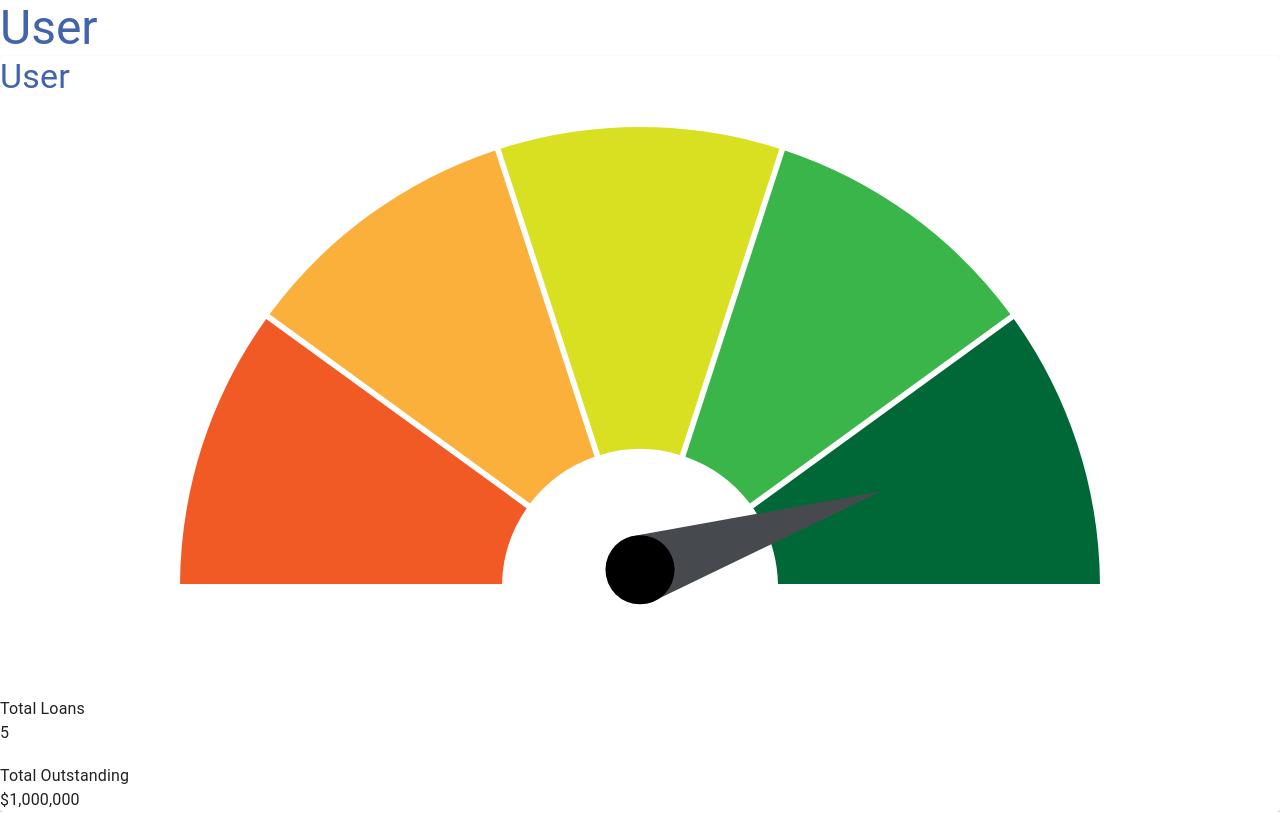
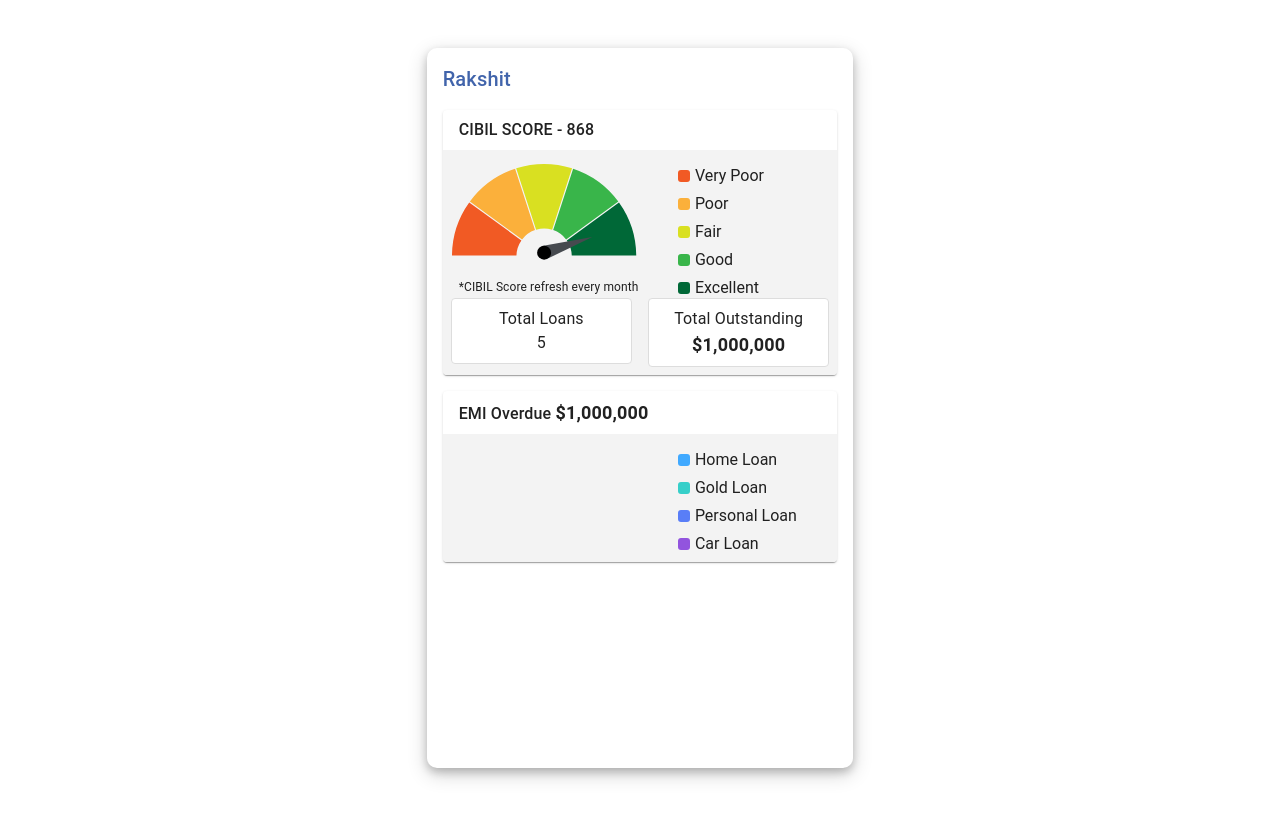
Before and after one commit to mohit27kokanda/Borrower-education, a React (Create React App) app: page /home in a window 1280 px wide. Built offline with nearby package versions, Linux system fonts and the light colour scheme.

Commit message:
home page graph

```diff
--- a/src/App.js
+++ b/src/App.js
@@ -1,22 +1,26 @@
-import './App.css';
+import "./App.css";
 
-import React, { Component } from 'react';
-import { BrowserRouter as Router, Routes, Route, Link } from 'react-router-dom';
-import LoginApp from './LoginApp';
-import AppContainer from './AppContainer';
-import Home from './Home'
+import React, { Component } from "react";
+import { BrowserRouter as Router, Routes, Route, Link } from "react-router-dom";
+import LoginApp from "./LoginApp";
+import AppContainer from "./AppContainer";
+import Home from "./Home";
+import { Grid } from "@mui/material";
 
 function App() {
   return (
     <div className="App">
-      <Router>
-        <Routes>
-          <Route exact path='/' element={< AppContainer />}></Route>
-          <Route exact path='/login' element={< LoginApp />}></Route>
-          <Route exact path='/home' element={< Home />}></Route>
-        </Routes>
-      </Router>
-
+      <Grid container>
+        <Grid item xs={12} sm={4} className="app-layout">
+          <Router>
+            <Routes>
+              <Route exact path="/" element={<AppContainer />}></Route>
+              <Route exact path="/login" element={<LoginApp />}></Route>
+              <Route exact path="/home" element={<Home />}></Route>
+            </Routes>
+          </Router>
+        </Grid>
+      </Grid>
     </div>
   );
 }
--- a/src/AppContainer.js
+++ b/src/AppContainer.js
@@ -34,7 +34,7 @@
 const AppContainer = () => {
   return (
     <Grid container>
-      <Grid item xs={12} sm={4} className="app-layout">
+      <Grid item xs={12}>
         <LoginApp />
       </Grid>
     </Grid>
--- a/src/Home.js
+++ b/src/Home.js
@@ -1,31 +1,271 @@
-import react from 'react'
-import DensityMediumIcon from '@mui/icons-material/DensityMedium';
-import { Typography, Card, Box } from '@mui/material'
-import GaugeChart from 'react-gauge-chart'
+import react from "react";
+import DensityMediumIcon from "@mui/icons-material/DensityMedium";
+import {
+  Drawer,
+  Divider,
+  Typography,
+  Box,
+  Select,
+  InputLabel,
+  InputGroup,
+  MenuItem,
+  OutlinedInput,
+  FormControl,
+  styled,
+  InputBase,
+  Autocomplete,
+  TextField,
+  Collapse,
+  Checkbox,
+  FormGroup,
+  FormControlLabel,
+  Switch,
+  Stack,
+  Grid,
+  Paper,
+  IconButton,
+  Snackbar,
+  Modal,
+  FormHelperText,
+  Tooltip,
+  InputAdornment,
+  Button,
+  Card,
+} from "@mui/material";
+import GaugeChart from "react-gauge-chart";
+
 const Home = () => {
+  const LoanCard = () => (
+    <Grid
+      container
+      sx={{ background: "#FAFAFA", border: "1px solid #DDDDDD", borderRadius: "4px" }}
+    >
+      <Stack direction={"column"}>
+        <Box>
+          <Typography>Rakshit Walia</Typography>
+        </Box>
+        <Box>
+          <Typography>Amount Due: ₹1,50,0000</Typography>
+        </Box>
+        <Box></Box>
+        <Box></Box>v<Box></Box>
+      </Stack>
+    </Grid>
+  );
   return (
-    <div>
-      <Typography variant='h3' color='#4164AB'>User</Typography>
-      <Card>
-        <div>
-          <Typography variant='h4' color='#4164AB'>User</Typography>
-        </div>
-        <div>
-          <GaugeChart id="gauge-chart6" percent={0.9} nrOfLevels={5} needleBaseColor="#000" cornerRadius={0} arcPadding={0.012} arcWidth={0.7} hideText={true} colors={['#F15A24', '#FBB03B', '#D9E021', '#39B54A', '#006837']} />
-        </div>
-        <div>
-          <Box component="span" sx={{ border: '1px', p:2 }}>
-            <Typography>Total Loans</Typography>
-            <Typography>5</Typography>
-          </Box>
-          <Box component="span" sx={{ border: '1px' }}>
-            <Typography>Total Outstanding</Typography>
-            <Typography>$1,000,000</Typography>
-          </Box>
-        </div>
+    <Grid continer sx={{ mt: { sm: 2, xs: -2 }, mx: 2 }}>
+      <Grid item xs={12}>
+        <Typography sx={{ fontWeight: 500, fontSize: "20px" }} color="#4164AB">
+          Rakshit
+        </Typography>
+      </Grid>
+
+      <Card sx={{ mt: 2 }}>
+        <Grid container sx={{ backgroundColor: "#F3F3F3", pb: 1 }}>
+          <Grid item xs={12} sx={{ px: 2, py: 1, backgroundColor: "#fff" }}>
+            <Typography sx={{ fontWeight: 500, fontSize: "16px" }} color="#00000">
+              CIBIL SCORE - 868
+            </Typography>
+          </Grid>
+          <Grid xs={7} sx={{ mt: 1 }}>
+            <GaugeChart
+              style={{ marginLeft: "-28px" }}
+              id="gauge-chart6"
+              percent={0.9}
+              nrOfLevels={5}
+              needleBaseColor="#000"
+              cornerRadius={0}
+              arcPadding={0.012}
+              arcWidth={0.7}
+              hideText={true}
+              colors={["#F15A24", "#FBB03B", "#D9E021", "#39B54A", "#006837"]}
+            />
+            <Typography sx={{ fontWeight: 400, fontSize: "12px", ml: 2 }}>
+              *CIBIL Score refresh every month
+            </Typography>
+          </Grid>
+          <Grid item xs={5} sx={{ mt: 1 }}>
+            <Box sx={{ display: "flex", mt: { sm: 1, xs: 0.1 } }}>
+              {" "}
+              <div
+                style={{
+                  width: "12px",
+                  height: "12px",
+                  borderRadius: "3px",
+                  backgroundColor: "#F15A24",
+                  margin: "4px 5px",
+                }}
+              ></div>
+              <span>Very Poor</span>
+            </Box>
+            <Box sx={{ display: "flex", mt: { sm: 1, xs: 0.1 } }}>
+              {" "}
+              <div
+                style={{
+                  width: "12px",
+                  height: "12px",
+                  borderRadius: "3px",
+                  backgroundColor: "#FBB03B",
+                  margin: "4px 5px",
+                }}
+              ></div>
+              <span>Poor</span>
+            </Box>
+            <Box sx={{ display: "flex", mt: { sm: 1, xs: 0.1 } }}>
+              {" "}
+              <div
+                style={{
+                  width: "12px",
+                  height: "12px",
+                  borderRadius: "3px",
+                  backgroundColor: "#D9E021",
+                  margin: "4px 5px",
+                }}
+              ></div>
+              <span>Fair</span>
+            </Box>
+            <Box sx={{ display: "flex", mt: { sm: 1, xs: 0.1 } }}>
+              {" "}
+              <div
+                style={{
+                  width: "12px",
+                  height: "12px",
+                  borderRadius: "3px",
+                  backgroundColor: "#39B54A",
+                  margin: "4px 5px",
+                }}
+              ></div>
+              <span>Good</span>
+            </Box>
+            <Box sx={{ display: "flex", mt: { sm: 1, xs: 0.1 } }}>
+              {" "}
+              <div
+                style={{
+                  width: "12px",
+                  height: "12px",
+                  borderRadius: "3px",
+                  backgroundColor: "#006837",
+                  margin: "4px 5px",
+                }}
+              ></div>
+              <span>Excellent</span>
+            </Box>
+          </Grid>
+          <Grid item xs={6}>
+            <Box
+              sx={{
+                background: "#FFF",
+                border: "1px solid #DDDDDD",
+                borderRadius: "4px",
+                mx: 1,
+                p: 1,
+                textAlign: "center",
+              }}
+            >
+              <Typography sx={{ textAlign: "center" }}>Total Loans</Typography>
+              <Typography>5</Typography>
+            </Box>
+          </Grid>
+          <Grid item xs={6}>
+            <Box
+              sx={{
+                background: "#FFF",
+                border: "1px solid #DDDDDD",
+                borderRadius: "4px",
+                mx: 1,
+                py: 1,
+                textAlign: "center",
+              }}
+            >
+              <Typography>Total Outstanding</Typography>
+              <Typography
+                sx={{
+                  fontWeight: 600,
+                  fontSize: "18px",
+                  color: "#212121",
+                }}
+              >
+                $1,000,000
+              </Typography>
+            </Box>
+          </Grid>
+        </Grid>
       </Card>
-    </div>
-  )
-}
+      <Card sx={{ mt: 2 }}>
+        <Grid container sx={{ backgroundColor: "#F3F3F3", pb: 1 }}>
+          <Grid item xs={12} sx={{ px: 2, py: 1, backgroundColor: "#fff" }}>
+            <Typography sx={{ fontWeight: 500, fontSize: "16px" }} color="#00000">
+              EMI Overdue{" "}
+              <span
+                style={{
+                  fontWeight: 600,
+                  fontSize: "18px",
+                  color: "#212121",
+                }}
+              >
+                $1,000,000
+              </span>
+            </Typography>
+          </Grid>
+          <Grid xs={7} sx={{ mt: 1 }}></Grid>
+          <Grid item xs={5} sx={{ mt: 1 }}>
+            <Box sx={{ display: "flex", mt: { sm: 1, xs: 0.5 } }}>
+              {" "}
+              <div
+                style={{
+                  width: "12px",
+                  height: "12px",
+                  borderRadius: "3px",
+                  backgroundColor: "#40A9FF",
+                  margin: "4px 5px",
+                }}
+              ></div>
+              <span>Home Loan</span>
+            </Box>
+            <Box sx={{ display: "flex", mt: { sm: 1, xs: 0.5 } }}>
+              {" "}
+              <div
+                style={{
+                  width: "12px",
+                  height: "12px",
+                  borderRadius: "3px",
+                  backgroundColor: "#36CFC9",
+                  margin: "4px 5px",
+                }}
+              ></div>
+              <span>Gold Loan</span>
+            </Box>
+            <Box sx={{ display: "flex", mt: { sm: 1, xs: 0.5 } }}>
+              {" "}
+              <div
+                style={{
+                  width: "12px",
+                  height: "12px",
+                  borderRadius: "3px",
+                  backgroundColor: "#597EF7",
+                  margin: "4px 5px",
+                }}
+              ></div>
+              <span>Personal Loan</span>
+            </Box>
+            <Box sx={{ display: "flex", mt: { sm: 1, xs: 0.5 } }}>
+              {" "}
+              <div
+                style={{
+                  width: "12px",
+                  height: "12px",
+                  borderRadius: "3px",
+                  backgroundColor: "#9254DE",
+                  margin: "4px 5px",
+                }}
+              ></div>
+              <span>Car Loan</span>
+            </Box>
+          </Grid>
+        </Grid>
+      </Card>
+    </Grid>
+  );
+};
 
 export default Home;
--- a/src/LoginApp.js
+++ b/src/LoginApp.js
@@ -1,4 +1,5 @@
 import React from "react";
+import { useNavigate } from "react-router-dom";
 
 // import FormControlLabel from '@mui/material/FormControlLabel'
 import MailOutlineIcon from "@mui/icons-material/MailOutline";
@@ -35,6 +36,7 @@
 } from "@mui/material";
 import logo from "./img/Logo.svg";
 const LoginApp = () => {
+  const navigate = useNavigate();
   return (
     <div>
       <Grid container sx={{}} className="login-continer">
@@ -136,14 +138,14 @@
                 <span style={{ color: "#1890FF" }}>Resend OTP</span>
               </Typography>
             </Grid>
-            <Grid item xs={12} sx={{ mt: { xs: 4, sm:6} }}>
+            <Grid item xs={12} sx={{ mt: { xs: 4, sm: 6 } }}>
               <Typography gutterBottom>
                 <span style={{ color: "#555770" }}>Don’t Have an account ?</span>
                 <span style={{ color: "#1890FF" }}>Create an account</span>
               </Typography>
             </Grid>
             <Grid item xs={12} sx={{ mt: 2, textAlign: "center" }}>
-              <Button variant="contained" color="primary">
+              <Button onClick={()=>navigate("/home")} variant="contained" color="primary">
                 Proceed
               </Button>
             </Grid>
```
